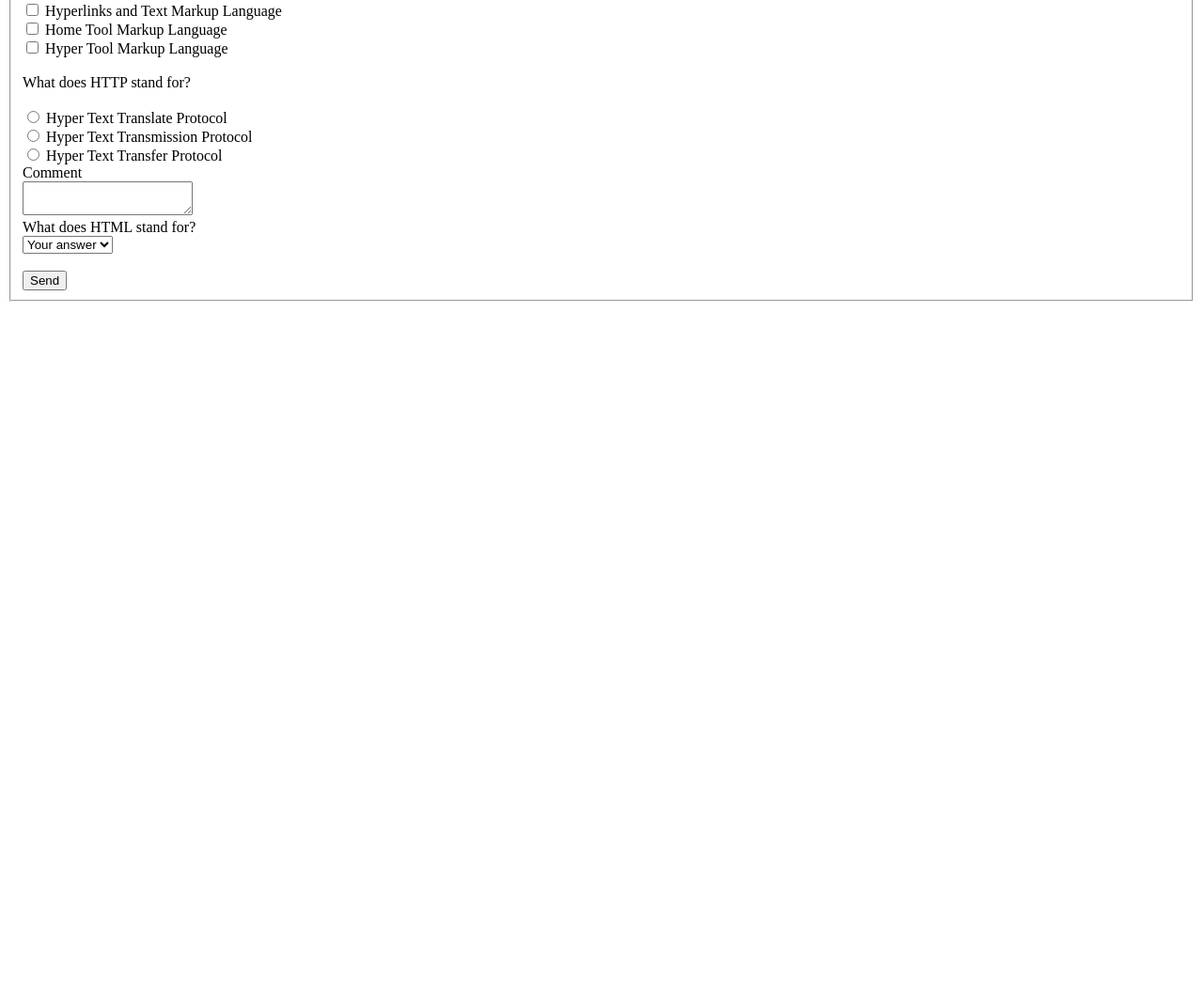
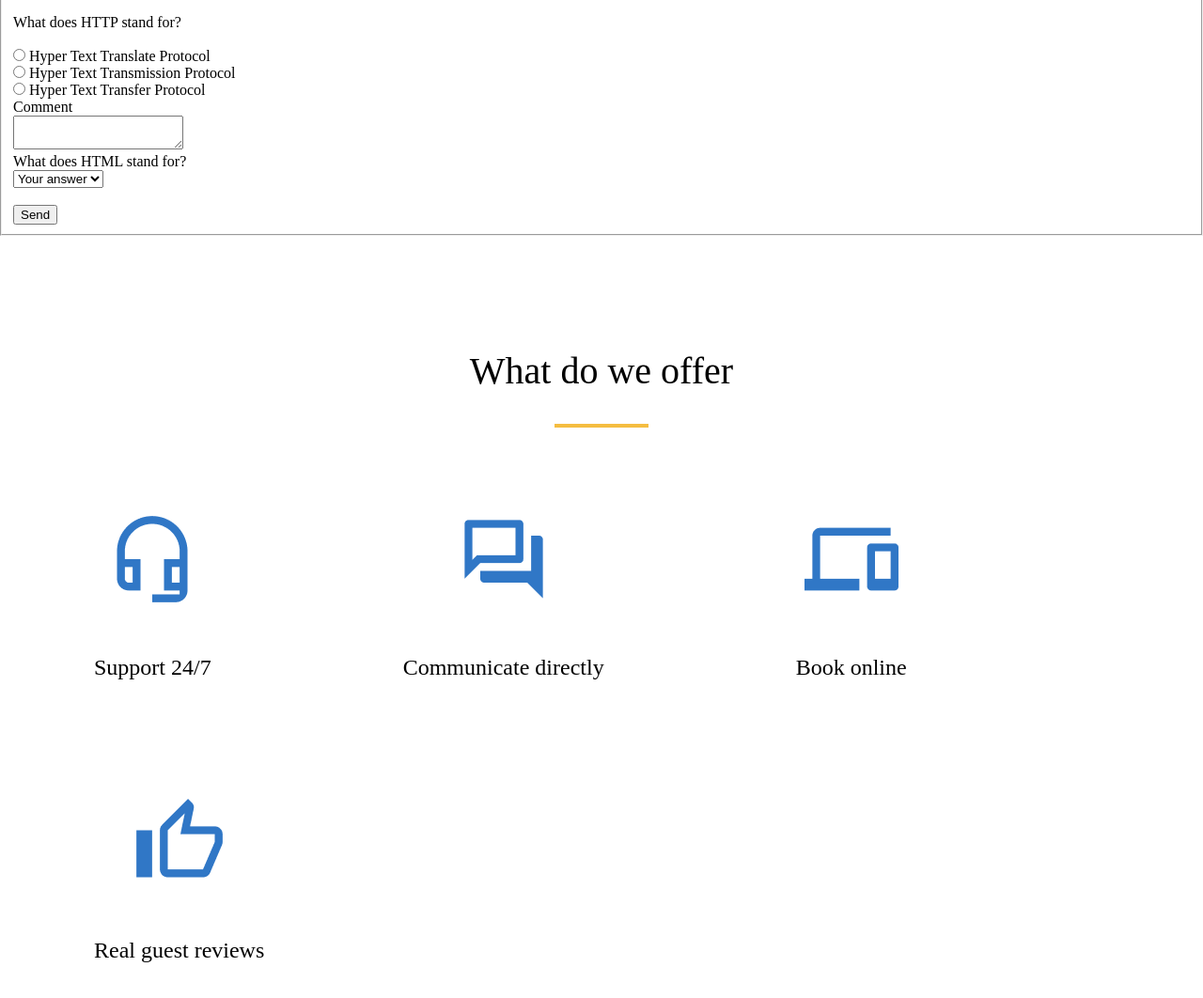
Before and after one commit to an1keenko/if-html, a website: page index.html in a window 1280 px wide. Shown: the part 1364-2426 px from the top of the page at 94% size. Before the commit the page ends 1693 px from the top, so only its background shows below. Drawn offline with Linux system fonts and the light colour scheme.

Commit message:
Laid out block "What do we offer" and added files (style.css and images). (#3)

```diff
--- a/index.html
+++ b/index.html
@@ -2,11 +2,13 @@
 <html lang="en">
 <head>
     <meta charset="UTF-8"/>
+
     <meta name="description" content="Моя первая страница">
     <meta name="viewport" content="width=device-width, initial-scale=1.0">
     <meta name="keywords" content="HTML, CSS, JavaScript, React">
     <meta name="author" content="Ihar Anikeyenka">
     <title>Моя первая страница</title>
+    <link rel="stylesheet" href="./styles/style.css">
     <a href="./about/index.html">Об авторе</a>
     <hr/>
 </head>
@@ -157,5 +159,27 @@
         </form>
     </fieldset>
 </div>
+
+<div class="offer">
+    <p>What do we offer</p>
+    <img src="./images/highlight.png" alt="highlight">
+</div>
+
+<div class="logo">
+    <img src="./images/Headset.png" alt="headset">
+    <p class="text">Support 24/7</p>
+</div>
+<div class="logo">
+    <img src="./images/Forum.png" alt="forum">
+    <p class="text">Communicate directly</p>
+</div>
+<div class="logo">
+    <img src="./images/Devices.png" alt="devices">
+    <p class="text">Book online</p>
+</div>
+<div class="logo">
+    <img src="./images/Thumb.png" alt="Thumb">
+    <p class="text">Real guest reviews</p>
+</div>
 </body>
 </html>
--- /dev/null
+++ b/styles/style.css
@@ -0,0 +1,22 @@
+* {
+    margin: 0;
+}
+
+.offer {
+    text-align: center;
+    font-weight: 500;
+    font-size: 40px;
+    margin: 120px 0 80px 0;
+}
+
+.logo {
+    display: inline-block;
+    margin: 0 100px 122px 100px;
+    text-align: center;
+}
+
+.text {
+    font-weight: 400;
+    font-size: 24px;
+    margin-top: 48px;
+}
```
Also changed, not shown: images/Devices.png (added), images/Forum.png (added), images/Headset.png (added), images/Thumb.png (added), images/highlight.png (added).
